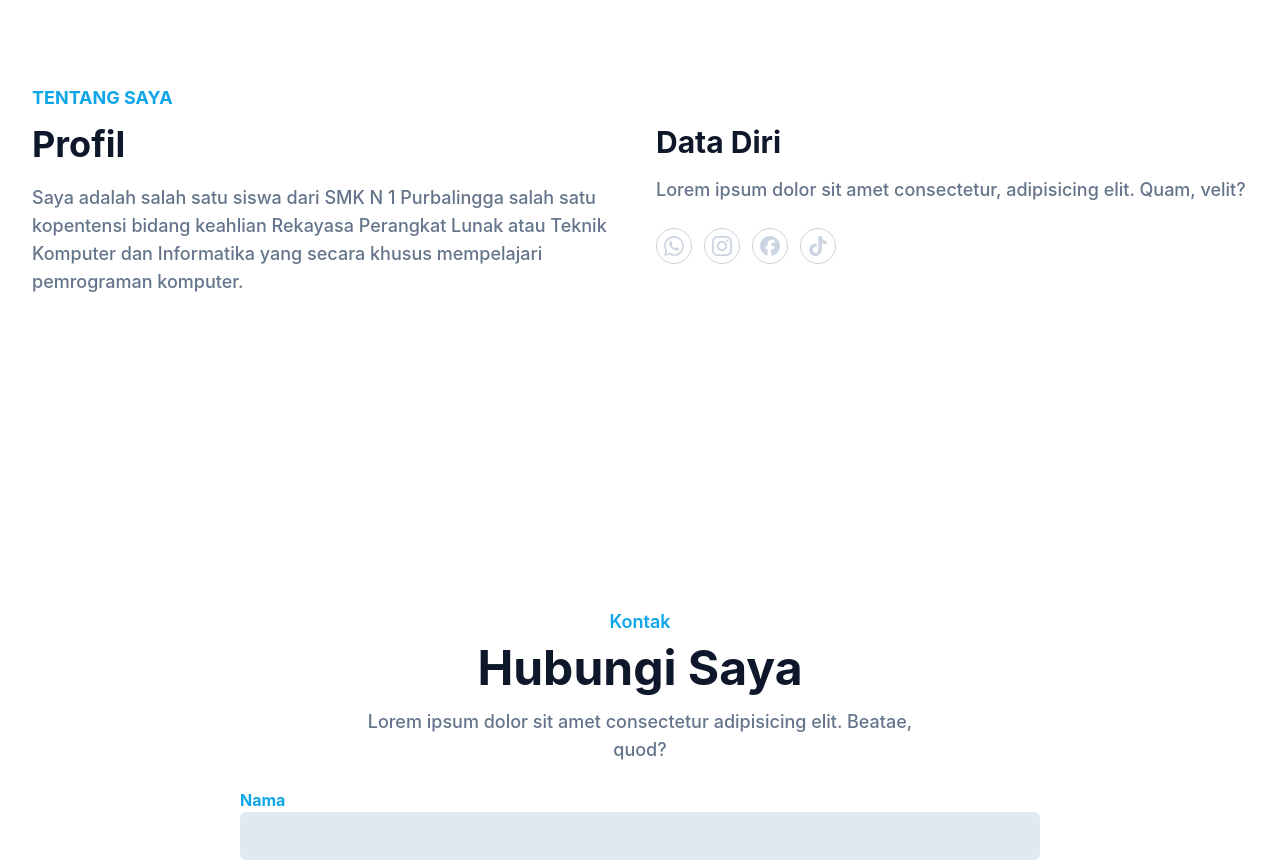
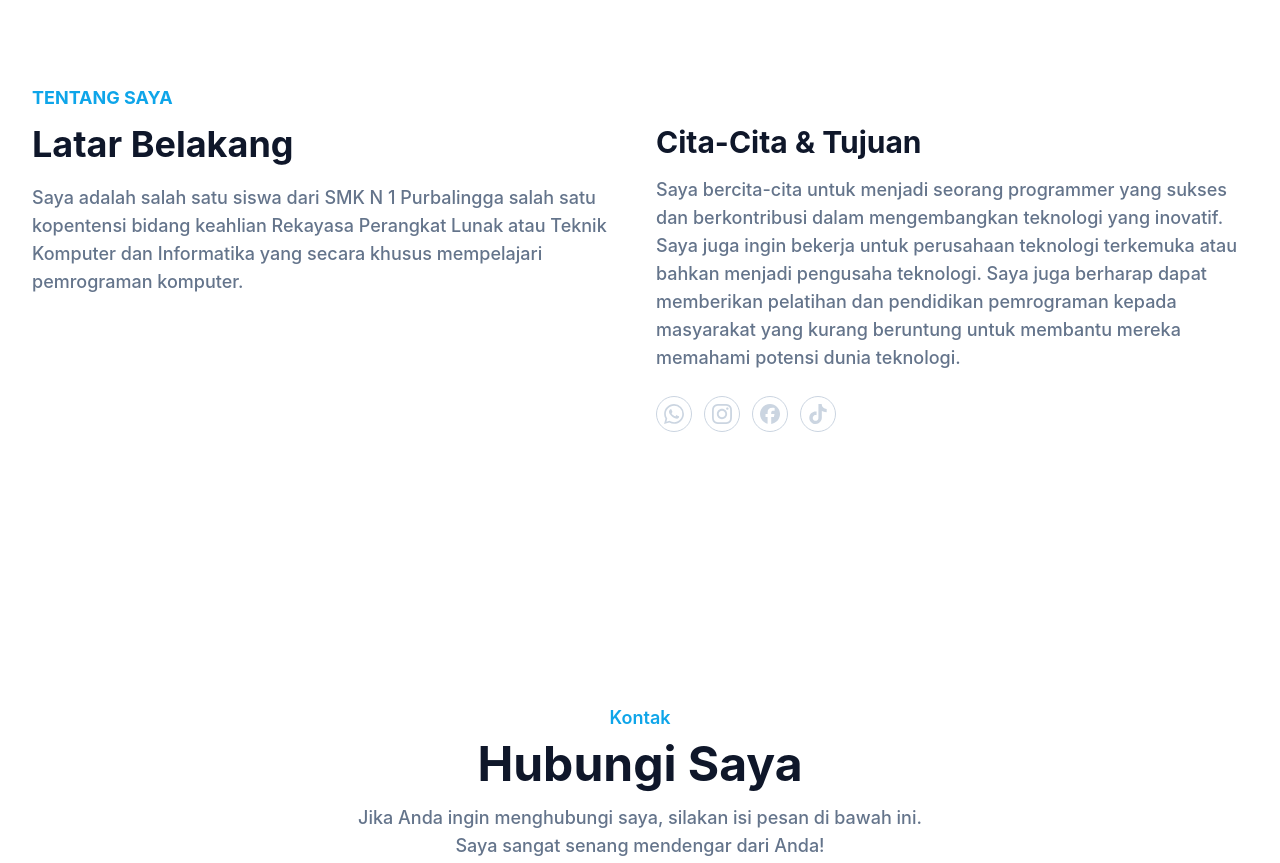
Before and after one commit to Ohazing/Landing-Page, a website: page index.html in a window 1280 px wide. Shown: the part 740-1603 px from the top of the page. Drawn offline with Linux system fonts and the light colour scheme.

Commit message:
Update index.html

```diff
--- a/index.html
+++ b/index.html
@@ -78,16 +78,20 @@
             <div class="flex flex-wrap">
                 <div class="w-full px-4 mb-10 lg:w-1/2">
                     <h4 class="font-bold uppercase text-primary text-lg mb-3">Tentang Saya</h4>
-                    <h2 class="font-bold text-dark text-3xl mb-5 max-w-md lg:text-4xl">Profil</h2>
+                    <h2 class="font-bold text-dark text-3xl mb-5 max-w-md lg:text-4xl">Latar Belakang</h2>
                     <p class="font-medium text-base text-slate-500 lg:text-lg">Saya adalah salah satu siswa dari SMK N 1
                         Purbalingga salah satu kopentensi bidang keahlian Rekayasa Perangkat Lunak atau Teknik Komputer
                         dan Informatika yang secara khusus mempelajari pemrograman komputer.</p>
                 </div>
                 <div class="w-full px-4 lg:w-1/2">
-                    <h3 class="font-bold text-dark text-2xl mb-4 max-w-md lg:text-3xl lg:pt-10">Data Diri</h3>
-                    <p class="font-medium text-base text-slate-500 mb-6 lg:text-lg">Lorem ipsum dolor sit amet consectetur, adipisicing elit. Quam, velit?</p>
+                    <h3 class="font-bold text-dark text-2xl mb-4 max-w-md lg:text-3xl lg:pt-10">Cita-Cita & Tujuan</h3>
+                    <p class="font-medium text-base text-slate-500 mb-6 lg:text-lg">Saya bercita-cita untuk menjadi
+                        seorang programmer yang sukses dan berkontribusi dalam mengembangkan teknologi yang inovatif.
+                        Saya juga ingin bekerja untuk perusahaan teknologi terkemuka atau bahkan menjadi pengusaha teknologi.
+                        Saya juga berharap dapat memberikan pelatihan dan pendidikan pemrograman kepada masyarakat yang
+                        kurang beruntung untuk membantu mereka memahami potensi dunia teknologi.</p>
                     <div class="flex items-center">
-                        <a href="https://wa.me/083155657044" target="_blank"
+                        <a href="https://wa.me/+6283155657044" target="_blank"
                             class="w-9 h-9 mr-3 rounded-full flex justify-center items-center border border-slate-300 hover:border-primary hover:bg-primary hover:text-white text-slate-300">
                             <svg class="fill-current" width="20" role="img" viewBox="0 0 24 24"
                                 xmlns="http://www.w3.org/2000/svg">
@@ -136,8 +140,7 @@
                 <div class="max-w-xl mx-auto text-center mb-6">
                     <h4 class="font-semibold text-lg text-primary mb-2">Kontak</h4>
                     <h2 class="font-bold text-dark text-3xl mb-4 sm:text-4xl lg:text-5xl">Hubungi Saya</h2>
-                    <p class="font-medium text-md text-seccondary md:text-lg">Lorem ipsum dolor sit amet consectetur
-                        adipisicing elit. Beatae, quod?</p>
+                    <p class="font-medium text-md text-seccondary md:text-lg">Jika Anda ingin menghubungi saya, silakan isi pesan di bawah ini. Saya sangat senang mendengar dari Anda!</p>
                 </div>
             </div>
             <form id="contact-form" action="https://formspree.io/f/xnqklkad" method="post">
@@ -145,21 +148,24 @@
                     <div class="w-full px-4 mb-8">
                         <label for="name" class="text-basae font-bold text-primary">Nama</label>
                         <input type="text" name="name" id="name"
-                            class="w-full bg-slate-200 text-dark p-3 rounded-md focus:outline-none focus:ring-primary focus:ring-1 focus:border-primary" required/>
+                            class="w-full bg-slate-200 text-dark p-3 rounded-md focus:outline-none focus:ring-primary focus:ring-1 focus:border-primary"
+                            required />
                     </div>
                     <div class="w-full px-4 mb-8">
                         <label for="email" class="text-basae font-bold text-primary">Email</label>
                         <input type="email" name="email" id="email"
-                            class="w-full bg-slate-200 text-dark p-3 rounded-md focus:outline-none focus:ring-primary focus:ring-1 focus:border-primary" required/>
+                            class="w-full bg-slate-200 text-dark p-3 rounded-md focus:outline-none focus:ring-primary focus:ring-1 focus:border-primary"
+                            required />
                     </div>
                     <div class="w-full px-4 mb-8">
                         <label for="pesan" class="text-basae font-bold text-primary">Pesan</label>
                         <textarea type="text" name="pesan" id="pesan"
-                            class="w-full bg-slate-200 text-dark p-3 rounded-md focus:outline-none focus:ring-primary focus:ring-1 focus:border-primary h-32" required></textarea>
+                            class="w-full bg-slate-200 text-dark p-3 rounded-md focus:outline-none focus:ring-primary focus:ring-1 focus:border-primary h-32"
+                            required></textarea>
                     </div>
                     <div class="w-full">
-                        <button
-                          type="submit"  class="text-base font-semibold text-white bg-primary py-3 px-8 rounded-full w-full hover:opacity-80 hover:shadow-lg transition duration-500">Kirim</button>
+                        <button type="submit"
+                            class="text-base font-semibold text-white bg-primary py-3 px-8 rounded-full w-full hover:opacity-80 hover:shadow-lg transition duration-500">Kirim</button>
                     </div>
                 </div>
             </form>
@@ -179,6 +185,9 @@
                 <div class="w-full px-4 mb-12 md:w-1/3">
                     <h3 class="font-semibold text-xl text-white mb-5">Kategori</h3>
                     <ul class="text-slate-300">
+                        <li>
+                            <a href="" class="inline-block text-base hover:text-primary mb-3">programmer</a>
+                        </li>
                         <li>
                             <a href="" class="inline-block text-base hover:text-primary mb-3">Desainer</a>
                         </li>
@@ -208,7 +217,7 @@
 
             <div class="w-full pt-10 border-t  border-white-700">
                 <div class="flex items-center justify-center mb-5">
-                        <a href="https://wa.me/083155657044" target="_blank"
+                    <a href="https://wa.me/+6283155657044" target="_blank"
                         class="w-9 h-9 mr-3 rounded-full flex justify-center items-center border border-slate hover:border-primary hover:bg-primary hover:text-white text-slate-300">
                         <svg class="fill-current" width="20" role="img" viewBox="0 0 24 24"
                             xmlns="http://www.w3.org/2000/svg">
@@ -246,7 +255,11 @@
                         </svg>
                     </a>
                 </div>
-                    <p class="font-medium text-sm text-slate-500 text-center">Dibuat oleh <a href="https://www.instagram.com/nrazrll/?hl=id" target="_blank" class="font-bold text-primary">Naura Azril Widyadana</a>, Menggunakan <a href="https://tailwindcss.com" target="_blank" class="font-bold text-sky-500">Tailwind CSS</a>.</p>
+                <p class="font-medium text-sm text-slate-500 text-center">Dibuat oleh <a
+                        href="https://www.instagram.com/nrazrll/?hl=id" target="_blank"
+                        class="font-bold text-primary">Naura Azril Widyadana</a>, Menggunakan <a
+                        href="https://tailwindcss.com" target="_blank" class="font-bold text-sky-500">Tailwind CSS</a>.
+                </p>
             </div>
         </div>
     </footer>
```
Lines whose indentation alone changed are shown as unchanged.
